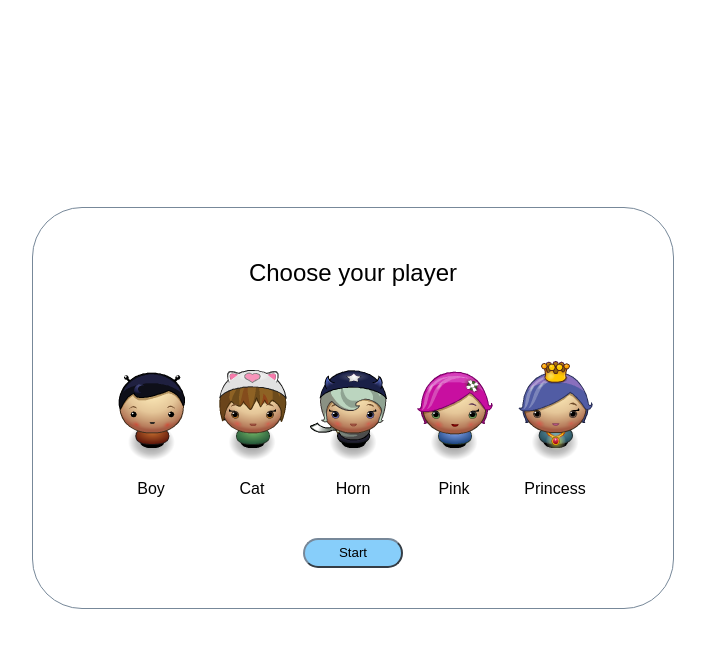
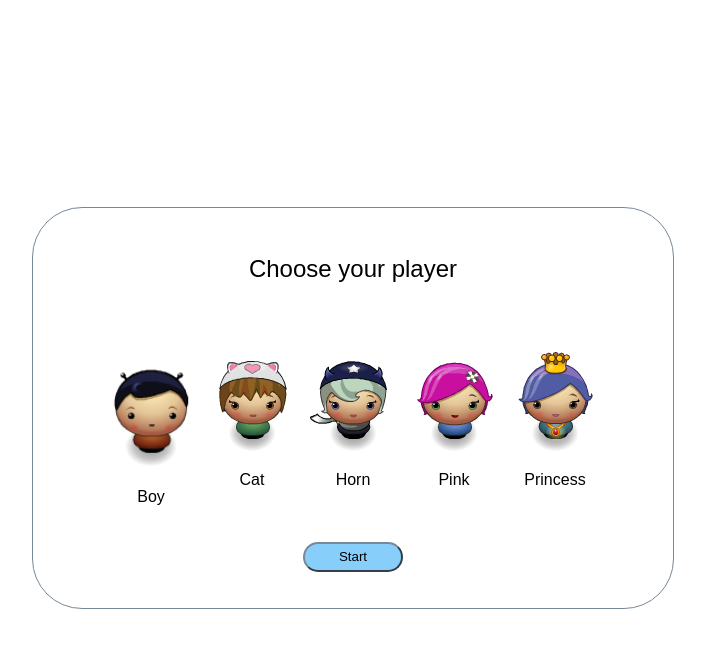
Before and after one commit to Woldemar1086/arcadeGameProject, a website: page src/index.html in a window 1280 px wide. In both pictures the pointer is over the picture 446 px from the left and 394 px from the top of the page. Shown: the whole page, without its empty margins (295-1000 px from the left). Drawn offline with Linux system fonts and the light colour scheme; files that its build step writes are made by us from their sources; files whose address does not match are found by name.

Commit message:
Add css styles for active player on start modal window

```diff
--- a/src/css/style.css
+++ b/src/css/style.css
@@ -68,3 +68,12 @@ img {
     border-color: lightslategray;
     outline: none;
 }
+
+.playerContainer img:hover {
+    width: 110%;
+    cursor: pointer;
+}
+
+.playerContainer img.active {
+    width: 110%;
+}
```
